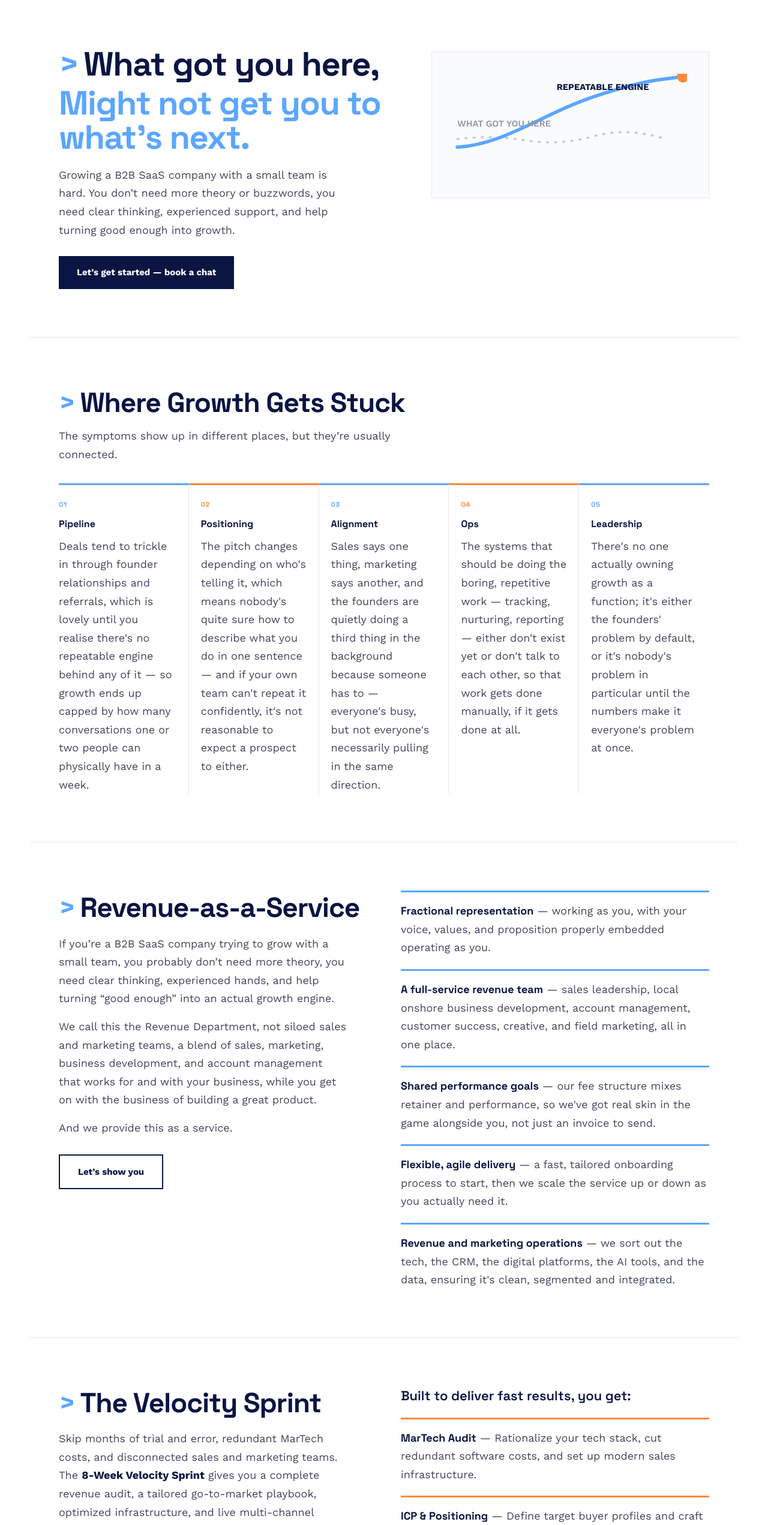
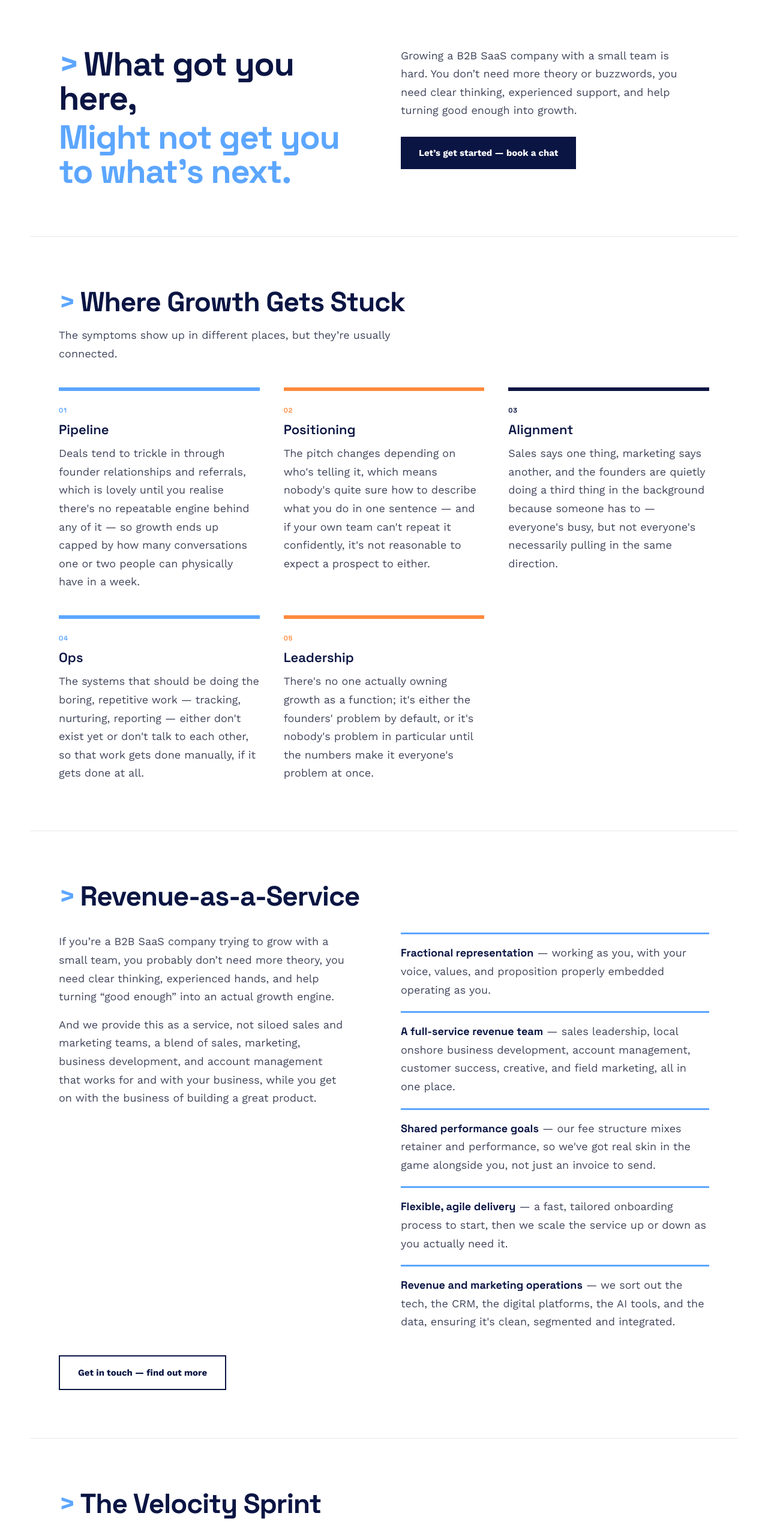
Before and after one commit to vb-iant/velocity-b, a Next.js app: page /growth in a window 1280 px wide. Shown: the part 100-2643 px from the top of the page at 60% size. Built offline with nearby package versions, Linux system fonts and the light colour scheme.

Commit message:
Growth page round 2: hero side-by-side (drop illustration), 3-col pain-point card redesign, Revenue-as-a-Service copy+layout fix (list top-aligned with copy, button below), Velocity Sprint restructured as full-width intro + two-column phase blocks matching landing page style

```diff
--- a/app/growth/page.tsx
+++ b/app/growth/page.tsx
@@ -14,29 +14,40 @@ const PAIN_POINTS = [
   {
     kicker: "01",
     title: "Pipeline",
+    color: "blue" as const,
     body: "Deals tend to trickle in through founder relationships and referrals, which is lovely until you realise there's no repeatable engine behind any of it — so growth ends up capped by how many conversations one or two people can physically have in a week.",
   },
   {
     kicker: "02",
     title: "Positioning",
+    color: "orange" as const,
     body: "The pitch changes depending on who's telling it, which means nobody's quite sure how to describe what you do in one sentence — and if your own team can't repeat it confidently, it's not reasonable to expect a prospect to either.",
   },
   {
     kicker: "03",
     title: "Alignment",
+    color: "navy" as const,
     body: "Sales says one thing, marketing says another, and the founders are quietly doing a third thing in the background because someone has to — everyone's busy, but not everyone's necessarily pulling in the same direction.",
   },
   {
     kicker: "04",
     title: "Ops",
+    color: "blue" as const,
     body: "The systems that should be doing the boring, repetitive work — tracking, nurturing, reporting — either don't exist yet or don't talk to each other, so that work gets done manually, if it gets done at all.",
   },
   {
     kicker: "05",
     title: "Leadership",
+    color: "orange" as const,
     body: "There's no one actually owning growth as a function; it's either the founders' problem by default, or it's nobody's problem in particular until the numbers make it everyone's problem at once.",
   },
 ];
+
+const colorClasses = {
+  blue: { border: "border-blue", text: "text-blue" },
+  orange: { border: "border-orange", text: "text-orange" },
+  navy: { border: "border-navy", text: "text-navy" },
+};
 
 const REVENUE_AS_A_SERVICE = [
   {
@@ -61,30 +72,44 @@ const REVENUE_AS_A_SERVICE = [
   },
 ];
 
-const VELOCITY_SPRINT = [
+const SPRINT_PHASES = [
   {
-    label: "MarTech Audit",
+    label: "Phase 1 · Weeks 1–3",
+    title: "Foundation & Architecture",
+    color: "blue" as const,
+    items: [
+      {
+        title: "MarTech Audit",
         body: "Rationalize your tech stack, cut redundant software costs, and set up modern sales infrastructure.",
       },
       {
-    label: "ICP & Positioning",
+        title: "ICP & Positioning",
         body: "Define target buyer profiles and craft high-converting multi-channel messaging.",
       },
       {
-    label: "The Growth Playbook",
+        title: "The Growth Playbook",
         body: "A complete, repeatable go-to-market execution blueprint.",
       },
+    ],
+  },
   {
-    label: "Campaign Launch",
+    label: "Phase 2 · Weeks 4–8",
+    title: "Live Execution & Market Testing",
+    color: "orange" as const,
+    items: [
+      {
+        title: "Campaign Launch",
         body: "Active sales, marketing, and BD execution targeting your highest-value prospects.",
       },
       {
-    label: "Weekly Optimization Loops",
+        title: "Weekly Optimization Loops",
         body: "Real-time data collection, message testing, and pipeline review.",
       },
       {
-    label: "Scaling Roadmap",
+        title: "Scaling Roadmap",
         body: "Data-backed recommendations for full long-term scaling.",
+      },
+    ],
   },
 ];
 
@@ -93,7 +118,7 @@ export default function GrowthPage() {
     <main>
       {/* Hero */}
       <section className="mx-auto max-w-[1180px] px-12 py-20">
-        <div className="grid grid-cols-1 items-start gap-14 md:grid-cols-[1.1fr_0.9fr]">
+        <div className="grid grid-cols-1 items-start gap-14 md:grid-cols-2">
           <div>
             <h1 className="font-display text-[42px] font-bold leading-[1.02] tracking-tight md:text-[56px]">
               <AnimatedChevron className="text-blue" />What got you here,
@@ -101,7 +126,9 @@ export default function GrowthPage() {
             <h2 className="font-display mt-2 text-[42px] font-bold leading-[1.02] tracking-tight text-blue md:text-[56px]">
               Might not get you to what&rsquo;s next.
             </h2>
-            <p className="mt-5 max-w-[480px] text-lg leading-[1.7] text-[#42465c]">
+          </div>
+          <div>
+            <p className="max-w-[480px] text-lg leading-[1.7] text-[#42465c]">
               Growing a B2B SaaS company with a small team is hard. You
               don&rsquo;t need more theory or buzzwords, you need clear
               thinking, experienced support, and help turning good enough
@@ -110,46 +137,6 @@ export default function GrowthPage() {
             <Link href="/contact" className={`${ctaSolid} mt-7`}>
               Let&rsquo;s get started — book a chat
             </Link>
-          </div>
-          <div className="mt-2 border border-hair bg-[#fafbfd] p-9">
-            <svg viewBox="0 0 340 150" width="100%" height="170">
-              <path
-                d="M4,96 Q54,90 104,98 T204,92 T310,96"
-                fill="none"
-                stroke="#c7cad6"
-                strokeWidth="3"
-                strokeDasharray="2 10"
-                strokeLinecap="round"
-              />
-              <path
-                d="M4,108 C74,104 130,58 210,32 S300,10 336,4"
-                fill="none"
-                stroke="#5CA6FF"
-                strokeWidth="5"
-                strokeLinecap="round"
-              />
-              <circle cx="336" cy="4" r="9" fill="#FF8A3D" />
-              <text
-                x="4"
-                y="78"
-                fill="#9096a8"
-                fontSize="13"
-                fontWeight="600"
-                className="font-body"
-              >
-                WHAT GOT YOU HERE
-              </text>
-              <text
-                x="150"
-                y="24"
-                fill="#0A1543"
-                fontSize="13"
-                fontWeight="700"
-                className="font-body"
-              >
-                REPEATABLE ENGINE
-              </text>
-            </svg>
           </div>
         </div>
       </section>
@@ -163,22 +150,16 @@ export default function GrowthPage() {
           The symptoms show up in different places, but they&rsquo;re usually
           connected.
         </p>
-        <div className="mt-8 grid grid-cols-1 border-t border-hair md:grid-cols-5">
-          {PAIN_POINTS.map((cell, i) => {
-            const color = i % 2 === 0 ? "text-blue" : "text-orange";
-            const borderColor = i % 2 === 0 ? "border-blue" : "border-orange";
+        <div className="mt-10 grid grid-cols-1 gap-x-10 gap-y-10 md:grid-cols-3">
+          {PAIN_POINTS.map((cell) => {
+            const c = colorClasses[cell.color];
             return (
-              <div
-                key={cell.kicker}
-                className={`border-t-[3px] pt-6 ${borderColor} ${
-                  i !== PAIN_POINTS.length - 1 ? "md:border-r md:border-r-hair" : ""
-                } ${i !== 0 ? "md:pl-5" : ""} md:pr-5`}
-              >
-                <span className={`font-display mb-3 block text-[11px] font-extrabold tracking-[0.08em] ${color}`}>
+              <div key={cell.kicker} className={`flex flex-col border-t-[6px] pt-6 ${c.border}`}>
+                <span className={`font-display mb-2 block text-[11px] font-extrabold tracking-[0.08em] ${c.text}`}>
                   {cell.kicker}
                 </span>
-                <h3 className="font-display mb-2.5 text-base font-bold">{cell.title}</h3>
-                <p className="text-lg leading-[1.7] text-[#42465c]">{cell.body}</p>
+                <h3 className="font-display text-[22px] font-semibold">{cell.title}</h3>
+                <p className="mt-2 text-lg leading-[1.7] text-[#42465c]">{cell.body}</p>
               </div>
             );
           })}
@@ -187,30 +168,24 @@ export default function GrowthPage() {
 
       {/* Revenue-as-a-Service */}
       <section className="mx-auto max-w-[1180px] border-t border-hair px-12 py-20">
-        <div className="grid grid-cols-1 gap-14 md:grid-cols-2">
-          <div className="flex flex-col">
         <h2 className="font-display text-[32px] font-bold leading-tight tracking-tight md:text-[46px]">
           <AnimatedChevron className="text-blue" />Revenue-as-a-Service
         </h2>
-            <p className="mt-4 max-w-[480px] text-lg leading-[1.7] text-[#42465c]">
+        <div className="mt-8 grid grid-cols-1 gap-14 md:grid-cols-2">
+          <div>
+            <p className="max-w-[480px] text-lg leading-[1.7] text-[#42465c]">
               If you&rsquo;re a B2B SaaS company trying to grow with a small
               team, you probably don&rsquo;t need more theory, you need clear
               thinking, experienced hands, and help turning &ldquo;good
               enough&rdquo; into an actual growth engine.
             </p>
             <p className="mt-4 max-w-[480px] text-lg leading-[1.7] text-[#42465c]">
-              We call this the Revenue Department, not siloed sales and
+              And we provide this as a service, not siloed sales and
               marketing teams, a blend of sales, marketing, business
               development, and account management that works for and with
               your business, while you get on with the business of building
               a great product.
             </p>
-            <p className="mt-4 max-w-[480px] text-lg leading-[1.7] text-[#42465c]">
-              And we provide this as a service.
-            </p>
-            <Link href="/contact" className={`${ctaOutline} mt-7 self-start`}>
-              Let&rsquo;s show you
-            </Link>
           </div>
           <ul className="space-y-5">
             {REVENUE_AS_A_SERVICE.map((item) => (
@@ -225,45 +200,62 @@ export default function GrowthPage() {
             ))}
           </ul>
         </div>
+        <Link href="/contact" className={`${ctaOutline} mt-10`}>
+          Get in touch — find out more
+        </Link>
       </section>
 
       {/* The Velocity Sprint */}
       <section className="mx-auto max-w-[1180px] border-t border-hair px-12 py-20">
-        <div className="grid grid-cols-1 gap-14 md:grid-cols-2">
-          <div className="flex flex-col">
         <h2 className="font-display text-[32px] font-bold leading-tight tracking-tight md:text-[46px]">
           <AnimatedChevron className="text-blue" />The Velocity Sprint
         </h2>
-            <p className="mt-4 max-w-[480px] text-lg leading-[1.7] text-[#42465c]">
+        <p className="mt-4 max-w-[860px] text-lg leading-[1.7] text-[#42465c]">
           Skip months of trial and error, redundant MarTech costs, and
           disconnected sales and marketing teams. The{" "}
-              <strong className="text-navy">8-Week Velocity Sprint</strong>{" "}
-              gives you a complete revenue audit, a tailored go-to-market
-              playbook, optimized infrastructure, and live multi-channel
-              execution.
+          <strong className="text-navy">8-Week Velocity Sprint</strong> gives
+          you a complete revenue audit, a tailored go-to-market playbook,
+          optimized infrastructure, and live multi-channel execution.{" "}
+          <strong className="text-navy">Built to deliver fast results, you get:</strong>
         </p>
-            <Link href="/velocity-sprint" className={`${ctaAccent} mt-7 self-start`}>
-              Let&rsquo;s get started
-            </Link>
+
+        <div className="mt-10 grid grid-cols-1 gap-x-12 gap-y-10 md:grid-cols-2">
+          {SPRINT_PHASES.map((phase) => {
+            const c = colorClasses[phase.color];
+            return (
+              <div key={phase.title} className={`border-t-[6px] pt-6 ${c.border}`}>
+                <div className={`font-display text-[12px] font-bold uppercase tracking-[.08em] ${c.text}`}>
+                  {phase.label}
                 </div>
-          <div>
-            <h3 className="font-display mb-5 text-[22px] font-semibold">
-              Built to deliver fast results, you get:
+                <h3 className="font-display mt-2 text-[24px] font-semibold">
+                  {phase.title}
                 </h3>
-            <ul className="space-y-5">
-              {VELOCITY_SPRINT.map((item) => (
-                <li key={item.label} className="border-t-[3px] border-orange pt-4">
-                  <p className="text-lg leading-[1.7] text-[#42465c]">
-                    <strong className="font-display font-bold text-navy">
-                      {item.label}
-                    </strong>{" "}
-                    — {item.body}
-                  </p>
+                <ul className="mt-4">
+                  {phase.items.map((item, i) => (
+                    <li
+                      key={item.title}
+                      className={`relative border-hair py-3 pl-6 text-lg leading-[1.6] text-[#42465c] ${
+                        i !== 0 ? "border-t" : ""
+                      }`}
+                    >
+                      <span
+                        className={`absolute left-0 top-[19px] h-[6px] w-[6px] ${
+                          phase.color === "blue" ? "bg-blue" : "bg-orange"
+                        }`}
+                      />
+                      <strong className="text-navy">{item.title}</strong> —{" "}
+                      {item.body}
                     </li>
                   ))}
                 </ul>
               </div>
+            );
+          })}
         </div>
+
+        <Link href="/velocity-sprint" className={`${ctaAccent} mt-10`}>
+          Let&rsquo;s get started
+        </Link>
       </section>
 
       {/* Not Our First Rodeo */}
```
Lines whose indentation alone changed are shown as unchanged.
